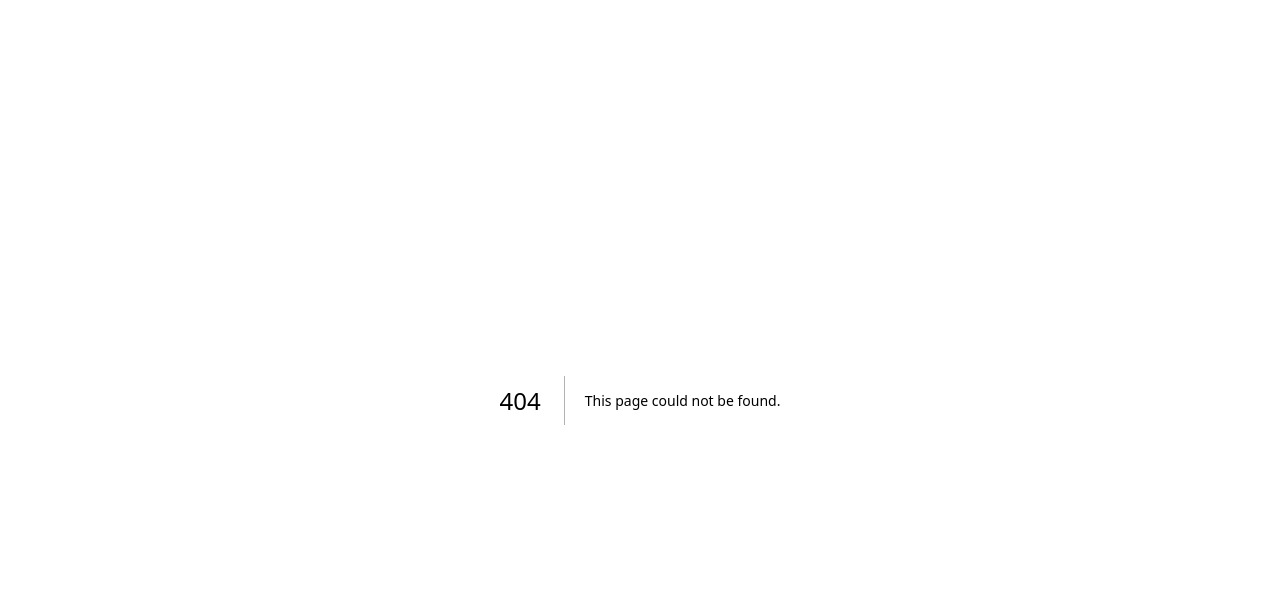
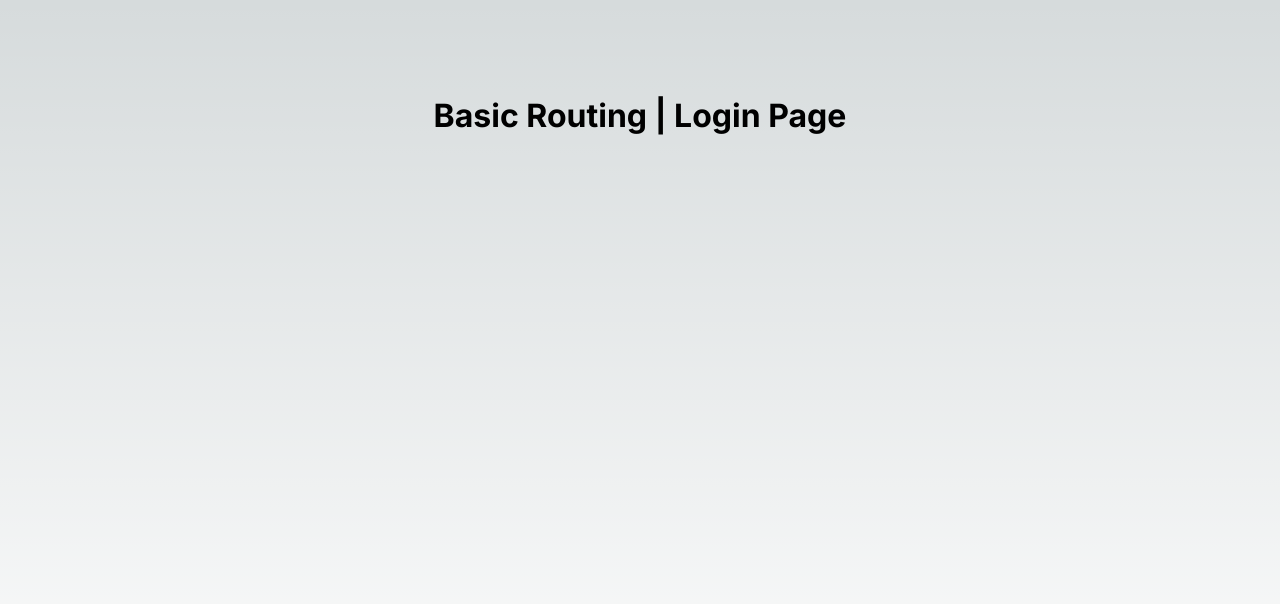
Before and after one commit to 838189vishalmrj/learning-next-js, a Next.js app: page /login in a window 1280 px wide. Before the commit this address had no page. Shown: the top 604 px of the page. Built offline with nearby package versions, Linux system fonts and the light colour scheme.

Commit message:
intro about routng nodejs support folder base routing

```diff
--- /dev/null
+++ b/src/app/login/page.js
@@ -0,0 +1,11 @@
+import styles from '../page.module.css'
+
+const page = () => {
+  return (
+    <main className={styles.main}>
+        <h1>Basic Routing | Login Page</h1>
+    </main>
+  )
+}
+
+export default page
```
Also changed, not shown: src/app/about/page.js (added, +11 -0 lines).
